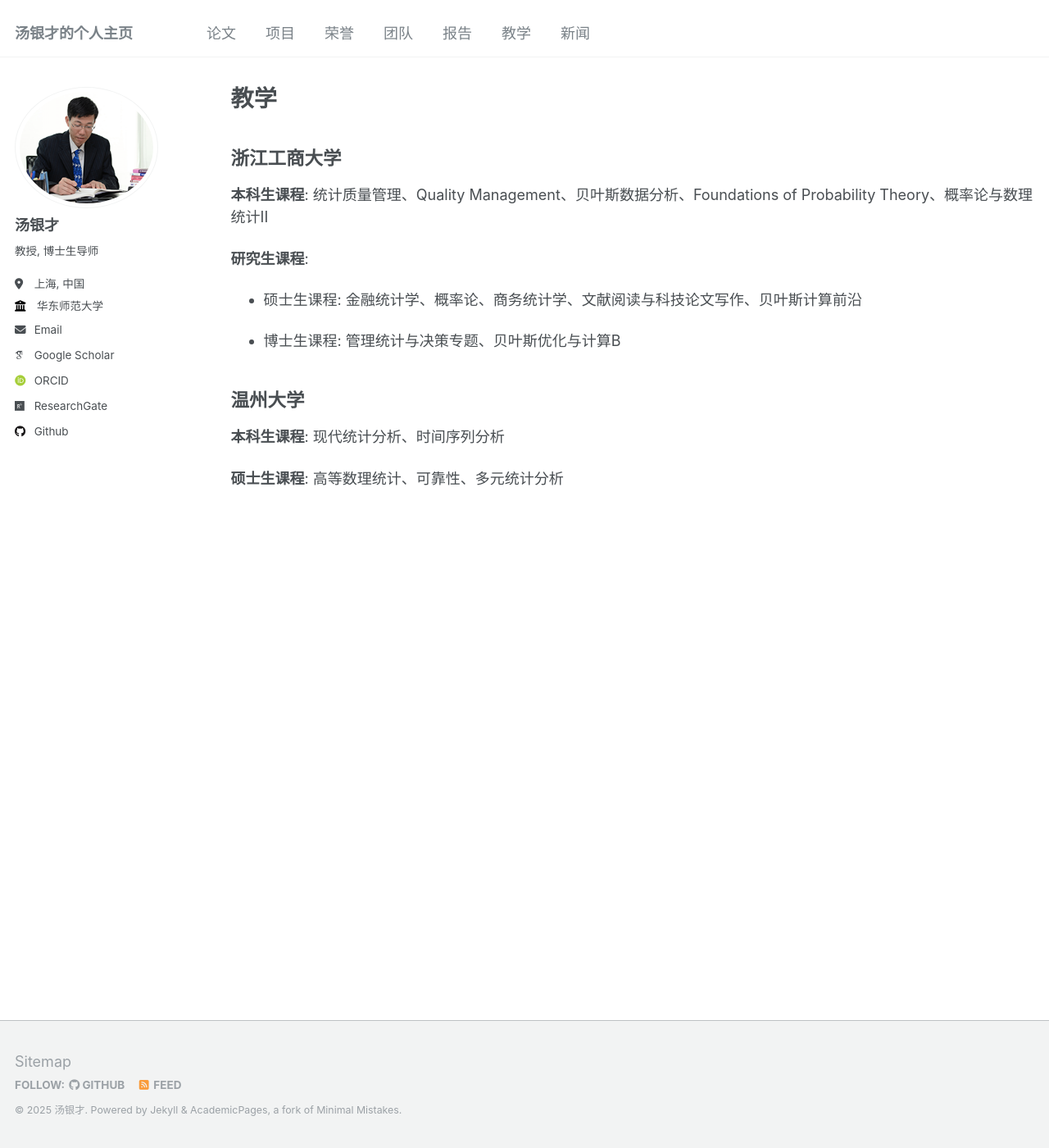
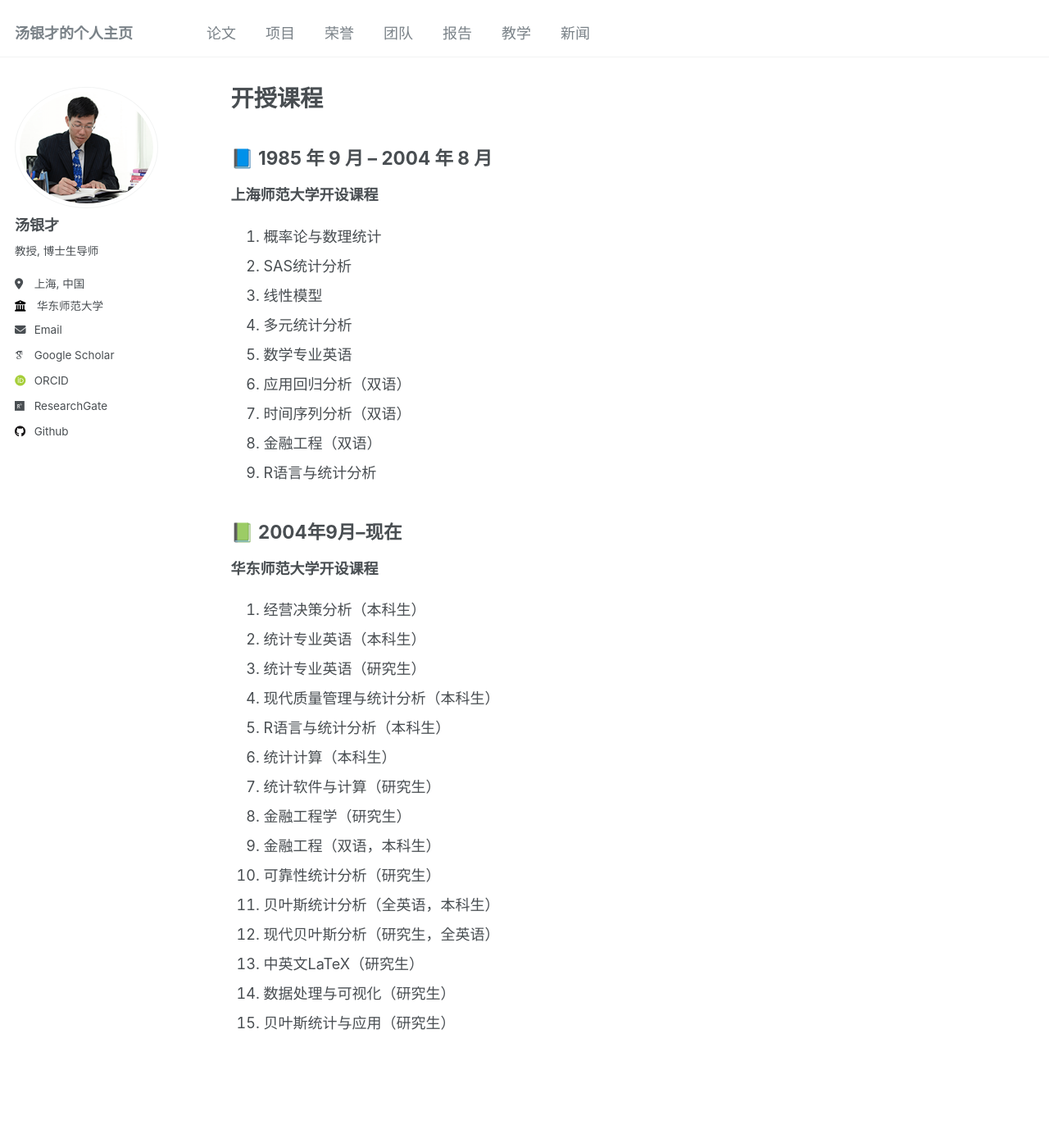
Before and after one commit to tangyc8866/tangyc8866.github.io, a Jekyll site: the page built from _pages/teaching.md, in a window 1280 px wide and 1400 px high. Shown: the whole window at 82% size. Built offline with Jekyll 4.4.1, drawn with Linux system fonts in a browser that asks for light colours; some web fonts are replaced.

Commit message:
update teaching

```diff
--- a/_pages/teaching.md
+++ b/_pages/teaching.md
@@ -1,23 +1,41 @@
 ---
 layout: archive
-title: "教学"
+title: "开授课程"
 permalink: /teaching/
 author_profile: true
 ---
 
 
-## 浙江工商大学
+## 📘 1985 年 9 月 – 2004 年 8 月
+**上海师范大学开设课程**
 
-**本科生课程**: 统计质量管理、Quality Management、贝叶斯数据分析、Foundations of Probability Theory、概率论与数理统计II
+1. 概率论与数理统计
+2. SAS统计分析
+3. 线性模型
+4. 多元统计分析
+5. 数学专业英语
+6. 应用回归分析（双语）
+7. 时间序列分析（双语）
+8. 金融工程（双语）
+9. R语言与统计分析
 
-**研究生课程**:
 
-- 硕士生课程: 金融统计学、概率论、商务统计学、文献阅读与科技论文写作、贝叶斯计算前沿
 
-- 博士生课程: 管理统计与决策专题、贝叶斯优化与计算B
+## 📗 2004年9月–现在
+**华东师范大学开设课程**
 
-## 温州大学
-
-**本科生课程**: 现代统计分析、时间序列分析
-
-**硕士生课程**: 高等数理统计、可靠性、多元统计分析
+1. 经营决策分析（本科生）
+2. 统计专业英语（本科生）
+3. 统计专业英语（研究生）
+4. 现代质量管理与统计分析（本科生）
+5. R语言与统计分析（本科生）
+6. 统计计算（本科生）
+7. 统计软件与计算（研究生）
+8. 金融工程学（研究生）
+9. 金融工程（双语，本科生）
+10. 可靠性统计分析（研究生）
+11. 贝叶斯统计分析（全英语，本科生）
+12. 现代贝叶斯分析（研究生，全英语）
+13. 中英文LaTeX（研究生）
+14. 数据处理与可视化（研究生）
+15. 贝叶斯统计与应用（研究生）
```
Also changed, not shown: _pages/about.md (+6 -9 lines), _pages/project.md (+2 -2 lines), _pages/publications.md (+0 -4 lines).
